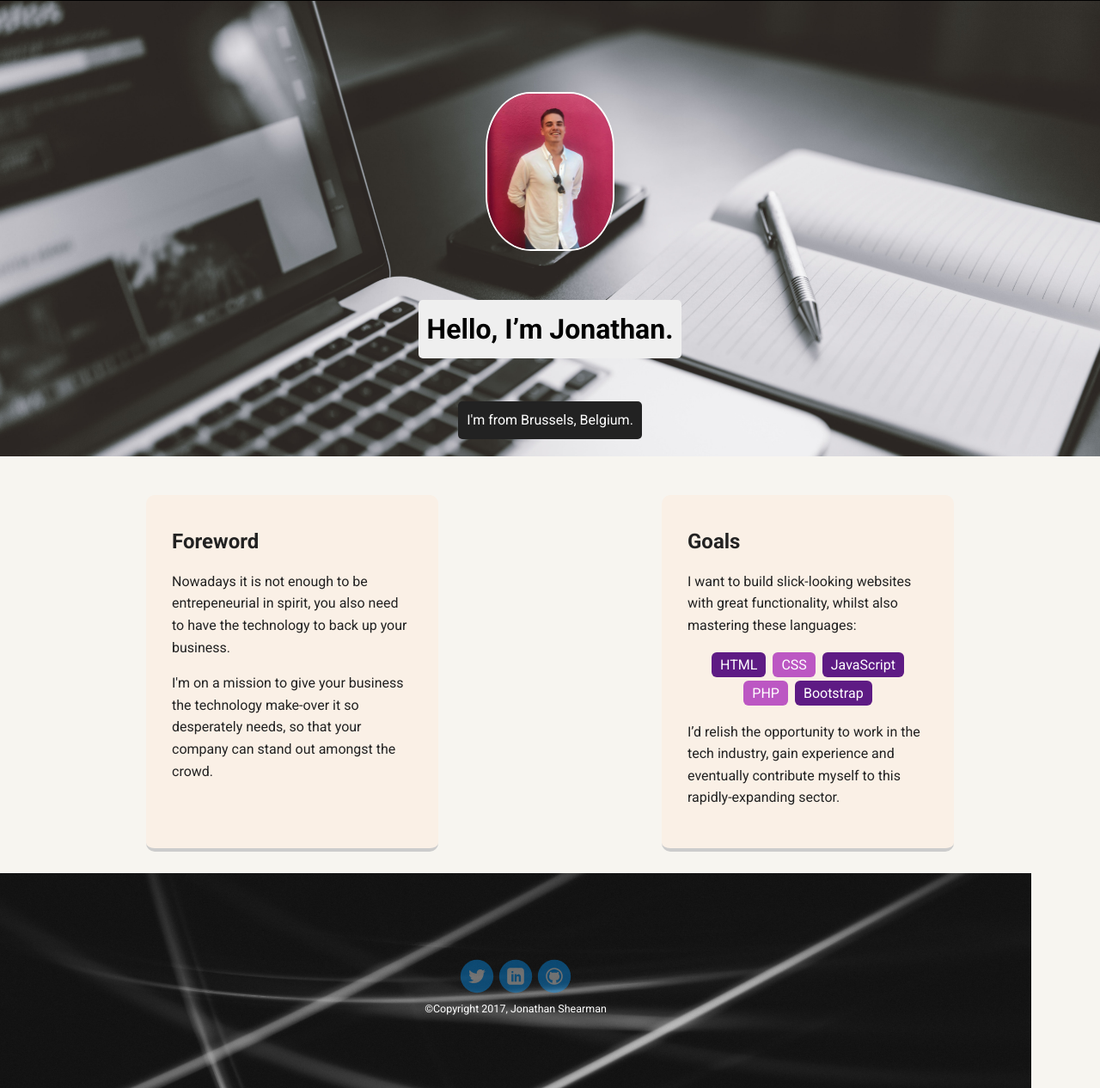
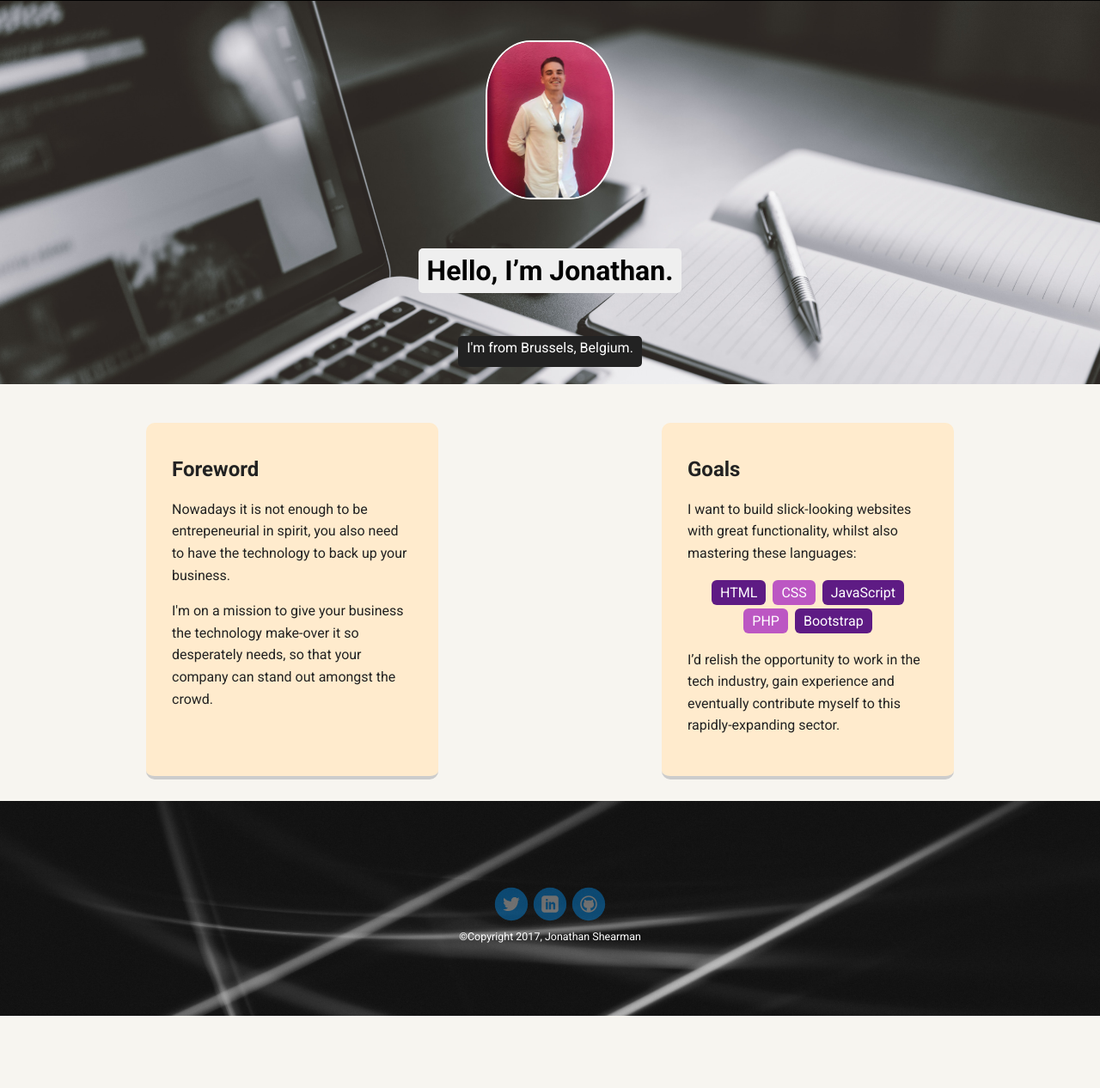
Before and after one commit to JonathanShearman/TechDegree-Project-1, a plain HTML site: page index.html in a window 1280 px wide. Shown: the part 53-1319 px from the top of the page at 86% size. After the commit the page ends 1235 px from the top, so only its background shows below. Drawn offline with Linux system fonts and the light colour scheme; a web font is replaced by a local one.

Commit message:
changed footer width and background colour for tag

```diff
--- a/styles.css
+++ b/styles.css
@@ -66,7 +66,7 @@ header {
   line-height: 1.5;
 }
 header .profile-image {
-  margin-top: 100px;
+  margin-top: 40px;
   width: 150px;
   height: 185px;
   border-radius: 35%;
@@ -80,6 +80,8 @@ header .profile-image:hover {
   background-color: #efefef;
   color: black;
   padding: 10px;
+  padding-bottom: 2px;
+  padding-top: 2px;
   border-radius: 5px;
   display: table;
   margin: 20px auto;
@@ -87,6 +89,8 @@ header .profile-image:hover {
 }
 .location {
   background-color: #222;
+  padding-bottom: 10px;
+  padding-top: 2px;
   color: white;
 }
 .card {
@@ -94,7 +98,7 @@ header .profile-image:hover {
   padding: 20px 30px 30px;
   max-width: 340px;
   text-align: left;
-  background: linen;
+  background: #FFEBCD;
   border-bottom: 4px solid #ccc;
   border-radius: 10px;
   transition: all .5s;
@@ -212,7 +216,7 @@ a.social:hover {
 
   footer {
     font-size: 1.3em;
-    max-width: 1200px;
+    min-width: 1200px;
     margin: 0;
   }
 
```
